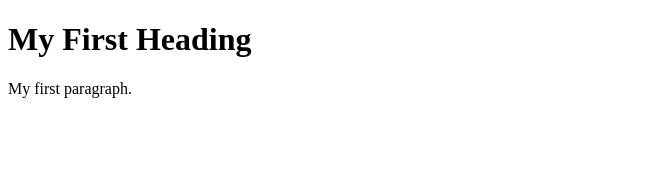
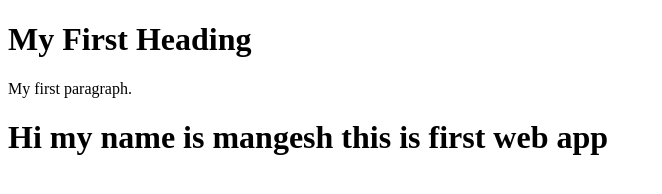
Before and after one commit to Mangeshj17/webApp, a plain HTML site: page index.html in a window 1280 px wide. Shown: the whole page, without its empty margins (0-662 px from the left). Drawn offline with Linux system fonts and the light colour scheme.

Commit message:
added my desc

```diff
--- a/index.html
+++ b/index.html
@@ -3,8 +3,8 @@
 <body>
 
 <h1>My First Heading</h1>
-
 <p>My first paragraph.</p>
+<h1>Hi my name is mangesh this is first web app</h1>
 
 </body>
 </html>
```
